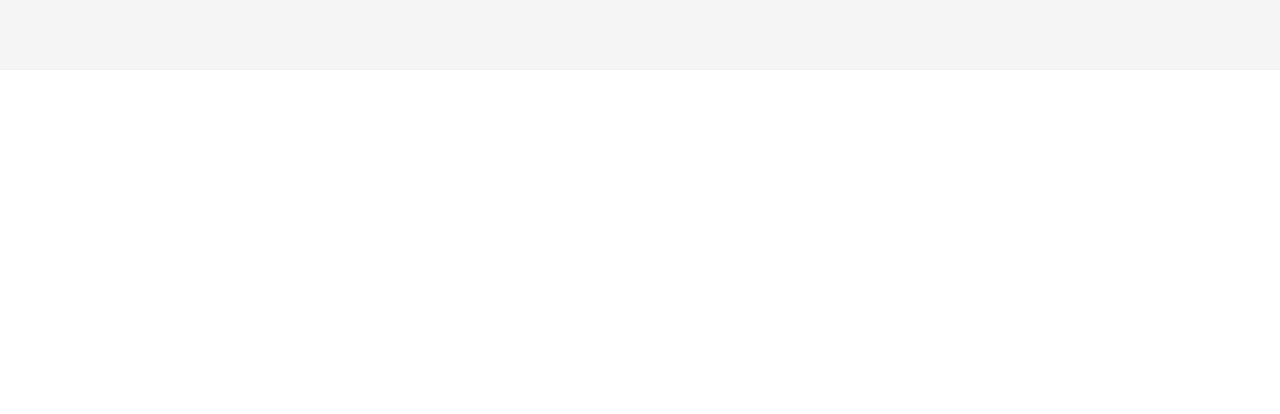
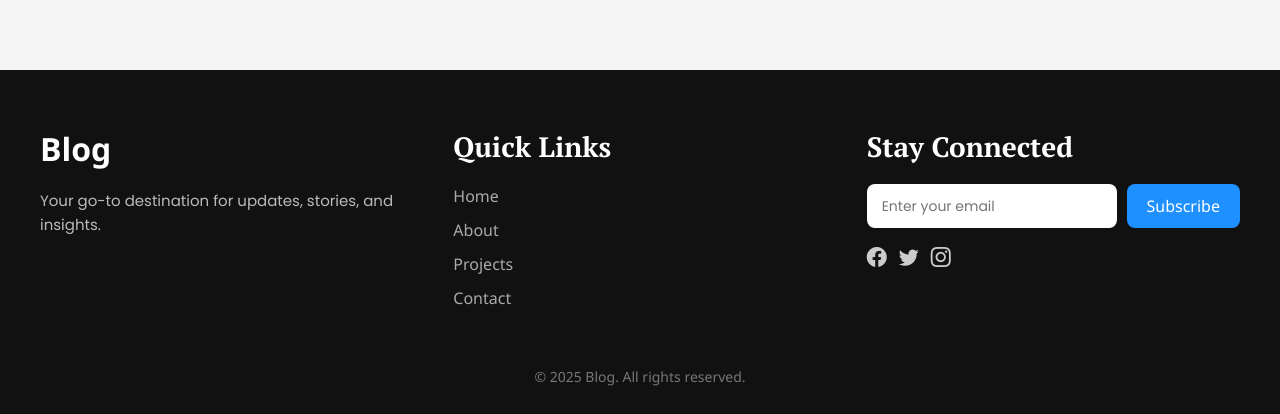
Before and after one commit to younes-oss/Blog, an Angular app: page / in a window 1280 px wide. Shown: the part 1933-2347 px from the top of the page. Before the commit the page ends 2003 px from the top, so only its background shows below. Built offline with nearby package versions, Linux system fonts and the light colour scheme.

Commit message:
create footer

```diff
--- a/src/app/app.component.html
+++ b/src/app/app.component.html
@@ -3,4 +3,5 @@
 <app-login></app-login>
 
 <app-home></app-home>
+<app-footer></app-footer>
 <router-outlet />
--- a/src/app/app.component.ts
+++ b/src/app/app.component.ts
@@ -3,10 +3,11 @@ import { RouterOutlet } from '@angular/router';
 import {NavbarComponent} from './features/navbar/navbar.component';
 import {LoginComponent} from './features/login/login.component';
 import {HomeComponent} from './features/home/home.component';
+import {FooterComponent} from './footer/footer.component';
 
 @Component({
   selector: 'app-root',
-  imports: [RouterOutlet, NavbarComponent, LoginComponent, HomeComponent],
+  imports: [RouterOutlet, NavbarComponent, LoginComponent, HomeComponent, FooterComponent],
   templateUrl: './app.component.html',
   styleUrl: './app.component.css'
 })
--- /dev/null
+++ b/src/app/footer/footer.component.css
@@ -0,0 +1,103 @@
+/* Add this in your styles.css or inside a <style> tag */
+.modern-footer {
+  background: #111;
+  color: #ddd;
+  padding: 60px 20px 30px;
+  font-family: 'Segoe UI', sans-serif;
+}
+
+.footer-container {
+  display: flex;
+  flex-wrap: wrap;
+  justify-content: space-between;
+  max-width: 1200px;
+  margin: auto;
+  gap: 40px;
+}
+
+.footer-section {
+  flex: 1 1 250px;
+}
+
+.footer-section h2,
+.footer-section h3 {
+  color: #fff;
+  font-weight: 600;
+  margin-bottom: 20px;
+}
+
+.footer-section p {
+  font-size: 15px;
+  color: #bbb;
+  line-height: 1.6;
+}
+
+.footer-section ul {
+  list-style: none;
+  padding: 0;
+}
+
+.footer-section ul li a {
+  color: #aaa;
+  text-decoration: none;
+  display: block;
+  margin-bottom: 10px;
+  transition: color 0.3s ease;
+}
+
+.footer-section ul li a:hover {
+  color: #1e90ff;
+}
+
+.subscribe-form {
+  display: flex;
+  flex-wrap: nowrap;
+  gap: 10px;
+  margin-top: 10px;
+}
+
+.subscribe-form input {
+  flex: 1;
+  padding: 10px 15px;
+  border-radius: 8px;
+  border: none;
+  outline: none;
+  font-size: 14px;
+}
+
+.subscribe-form button {
+  background-color: #1e90ff;
+  color: white;
+  border: none;
+  border-radius: 8px;
+  padding: 10px 20px;
+  cursor: pointer;
+  font-weight: 500;
+  transition: background 0.3s ease;
+}
+
+.subscribe-form button:hover {
+  background-color: #187bcd;
+}
+
+.social-icons {
+  margin-top: 15px;
+}
+
+.social-icons a {
+  color: #ccc;
+  margin-right: 12px;
+  font-size: 20px;
+  transition: color 0.3s ease;
+}
+
+.social-icons a:hover {
+  color: #1e90ff;
+}
+
+.footer-bottom {
+  text-align: center;
+  margin-top: 40px;
+  font-size: 14px;
+  color: #777;
+}
--- /dev/null
+++ b/src/app/footer/footer.component.html
@@ -0,0 +1,34 @@
+<footer class="modern-footer">
+  <div class="footer-container">
+    <div class="footer-section">
+      <h2>Blog</h2>
+      <p>Your go-to destination for updates, stories, and insights.</p>
+    </div>
+
+    <div class="footer-section">
+      <h3>Quick Links</h3>
+      <ul>
+        <li><a href="#">Home</a></li>
+        <li><a href="#">About</a></li>
+        <li><a href="#">Projects</a></li>
+        <li><a href="#">Contact</a></li>
+      </ul>
+    </div>
+
+    <div class="footer-section">
+      <h3>Stay Connected</h3>
+      <form class="subscribe-form">
+        <input type="email" placeholder="Enter your email" />
+        <button type="submit">Subscribe</button>
+      </form>
+      <div class="social-icons">
+        <a href="#"><i class="bi bi-facebook"></i></a>
+        <a href="#"><i class="bi bi-twitter"></i></a>
+        <a href="#"><i class="bi bi-instagram"></i></a>
+      </div>
+    </div>
+  </div>
+  <div class="footer-bottom">
+    © 2025 Blog. All rights reserved.
+  </div>
+</footer>
--- a/src/index.html
+++ b/src/index.html
@@ -5,6 +5,8 @@
   <title>Blog</title>
   <base href="/">
   <meta name="viewport" content="width=device-width, initial-scale=1">
+  <link href="https://cdn.jsdelivr.net/npm/bootstrap-icons@1.10.5/font/bootstrap-icons.css" rel="stylesheet">
+
   <link rel="icon" type="image/x-icon" href="favicon.ico">
 </head>
 <body>
```
Also changed, not shown: src/app/footer/footer.component.ts (added, +11 -0 lines), 1 other file (tests, documents, lock files or other folders).
